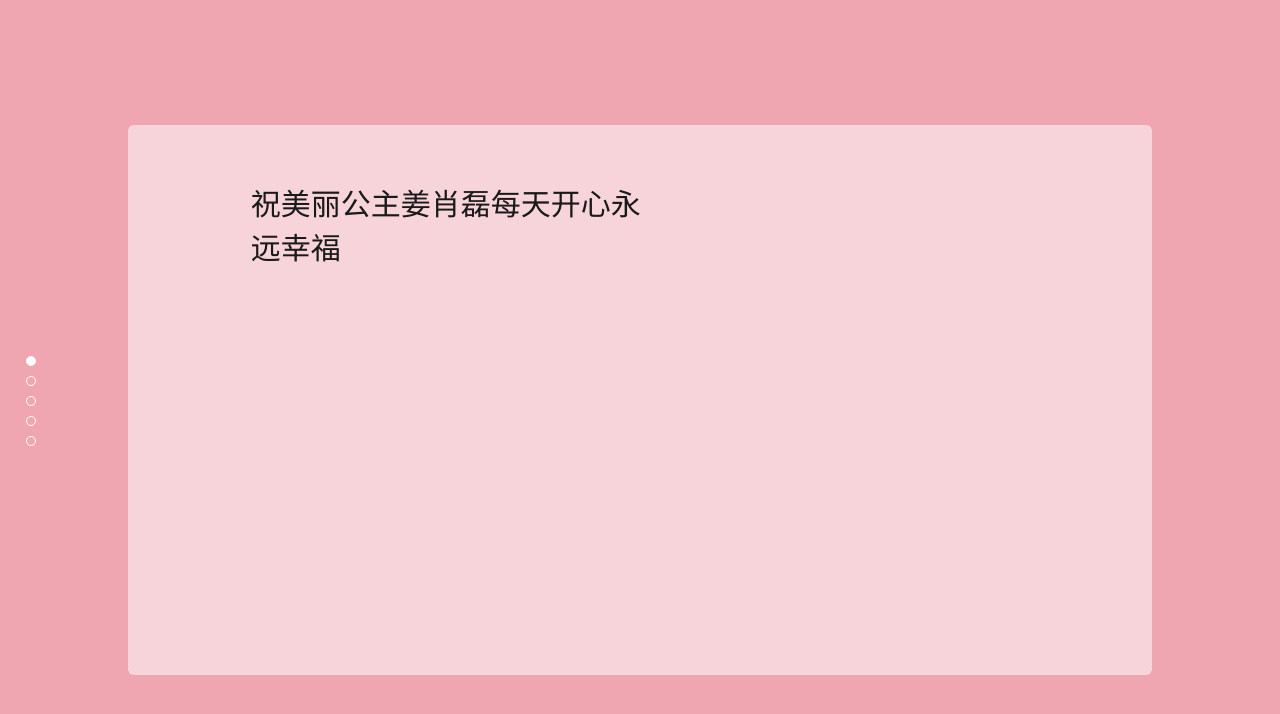
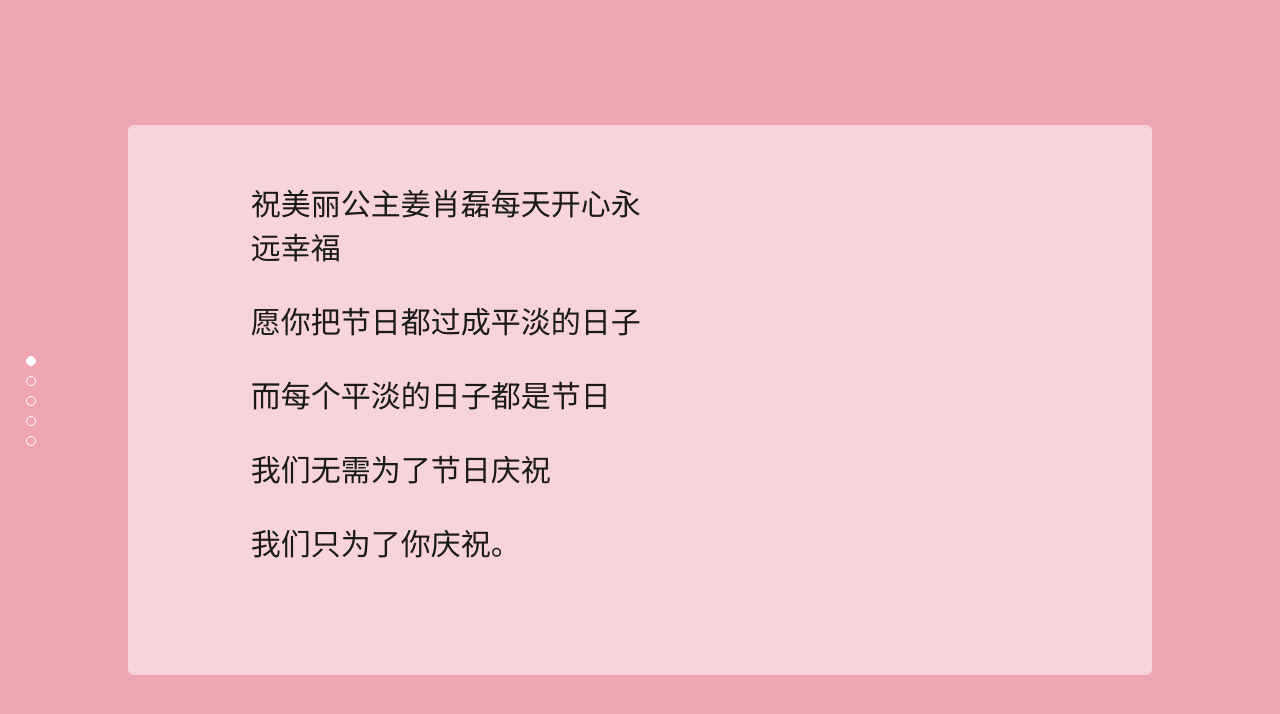
Before and after one commit to qq1403332591/qq1403332591.github.io, a plain HTML site: page html/Memories.html in a window 1280 px wide. Drawn offline with Linux system fonts and the light colour scheme.

Commit message:
优化03

```diff
--- a/html/Memories.html
+++ b/html/Memories.html
@@ -17,6 +17,10 @@
             <div class="ly-txt01">
               <!-- <p class="ly-stxt01">美丽公主姜肖磊 生日快乐 </p> -->
               <p class="ly-stxt02">祝美丽公主姜肖磊每天开心永远幸福</p>
+              <p class="ly-stxt02">愿你把节日都过成平淡的日子</p>
+              <p class="ly-stxt02">而每个平淡的日子都是节日</p>
+              <p class="ly-stxt02">我们无需为了节日庆祝</p>
+              <p class="ly-stxt02">我们只为了你庆祝。</p>
             </div>
             <!-- <div class="ly-txt02">
               <p class="ly-stxt06">愿你把节日都过成平淡的日子，</p>
```
